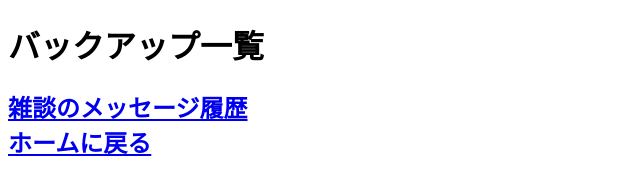
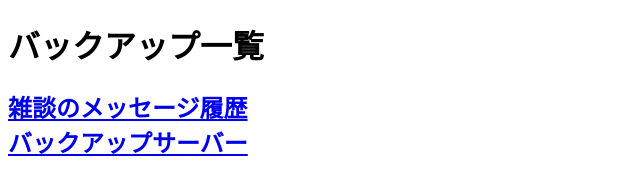
Before and after one commit to bellsaba/bellsaba.github.io, a plain HTML site: page Backup.html in a window 1280 px wide. Shown: the whole page, without its empty margins (0-640 px from the left). Drawn offline with Linux system fonts and the light colour scheme.

Commit message:
Update Backup.html

```diff
--- a/Backup.html
+++ b/Backup.html
@@ -8,9 +8,7 @@
 <BODY>
   <H1>バックアップ一覧</H1>
   <H2> <a href="/雑談">雑談のメッセージ履歴</a>
-    <div class="button019">
-	<a href="/index">ホームに戻る</a>
-</div>
+<div class="button019"> <a href="/index">バックアップサーバー</a> </div>
 
 </div>
 </BODY>
```
